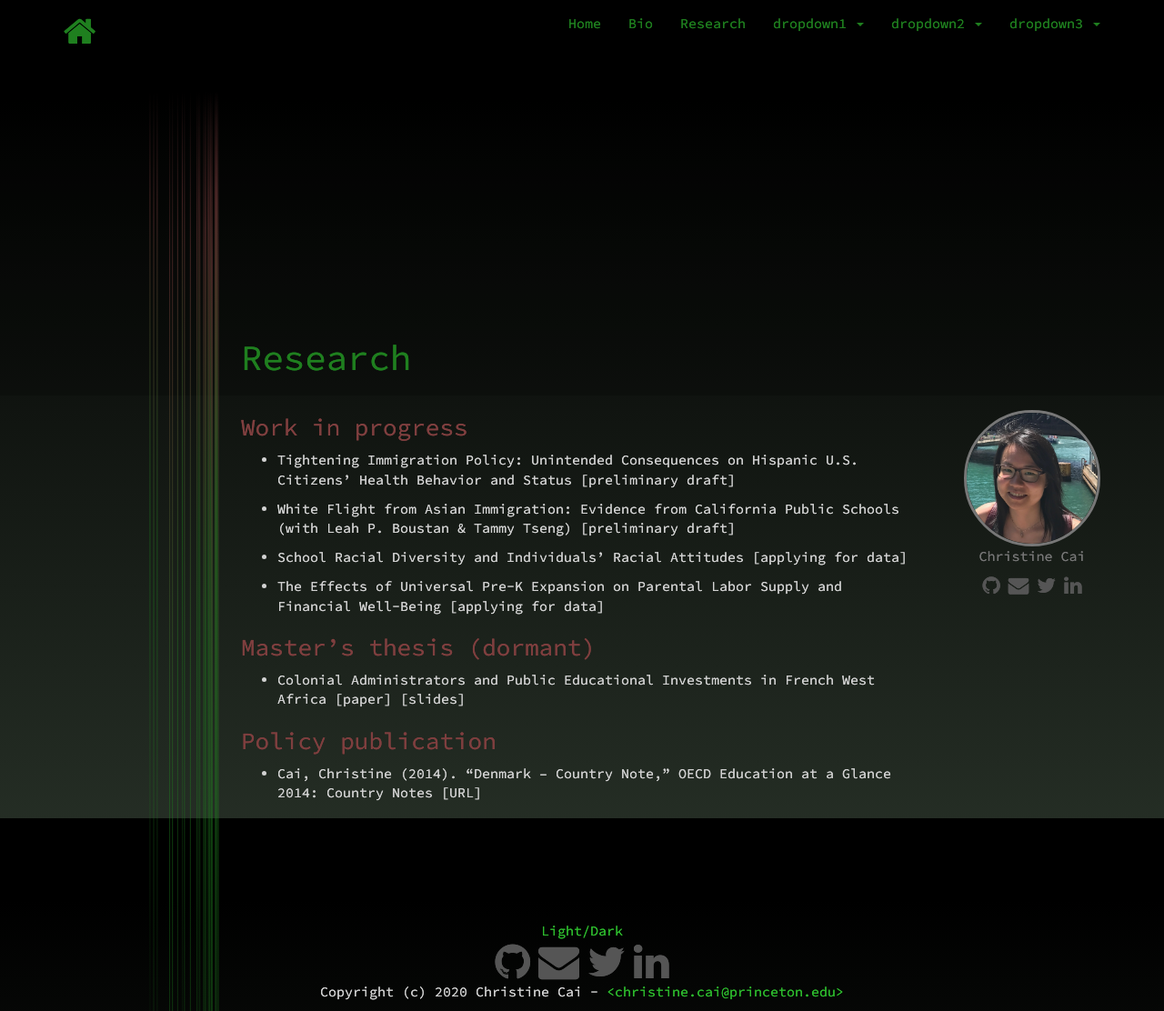
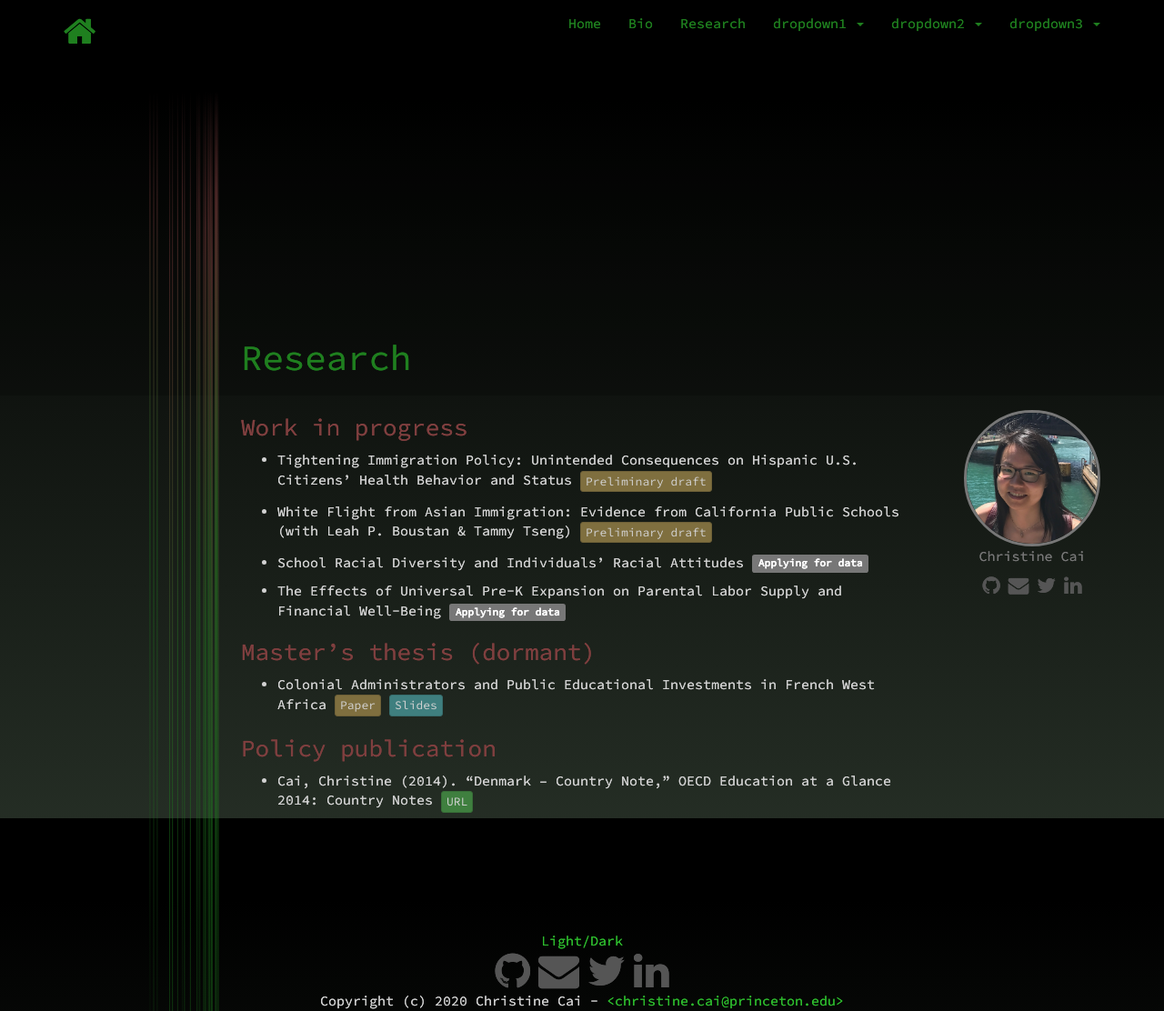
Before and after one commit to christinecai/website, a Jekyll site: the page built from _items/Research.md, in a window 1280 px wide and 1112 px high. Shown: the whole window at 91% size. Built offline with Jekyll 4.4.1, drawn with Linux system fonts in a browser that asks for light colours; nearby versions of some CDN libraries.

Commit message:
Update Research.md

```diff
--- a/_items/Research.md
+++ b/_items/Research.md
@@ -7,21 +7,22 @@ description: Research
 ### Work in progress
 
 * Tightening Immigration Policy: Unintended Consequences on Hispanic U.S. Citizens' Health Behavior and Status
-[preliminary draft]
+<button type="button" class="btn btn-xs btn-warning">Preliminary draft</button>
 
 * White Flight from Asian Immigration: Evidence from California Public Schools (with Leah P. Boustan & Tammy Tseng)
-[preliminary draft]
+<button type="button" class="btn btn-xs btn-warning">Preliminary draft</button>
 
 * School Racial Diversity and Individuals' Racial Attitudes
-[applying for data]
+<span class="label label-default">Applying for data</span>
 
 * The Effects of Universal Pre-K Expansion on Parental Labor Supply and Financial Well-Being
-[applying for data]
+<span class="label label-default">Applying for data</span>
 
 ### Master's thesis (dormant)
 
-* Colonial Administrators and Public Educational Investments in French West Africa [paper] [slides]
+* Colonial Administrators and Public Educational Investments in French West Africa
+<button type="button" class="btn btn-xs btn-warning">Paper</button> <button type="button" class="btn btn-xs btn-info">Slides</button>
 
 ### Policy publication
 
-* Cai, Christine (2014). "Denmark – Country Note," OECD Education at a Glance 2014: Country Notes [URL]
+* Cai, Christine (2014). "Denmark – Country Note," OECD Education at a Glance 2014: Country Notes <button type="button" class="btn btn-xs btn-success">URL</button>
```
